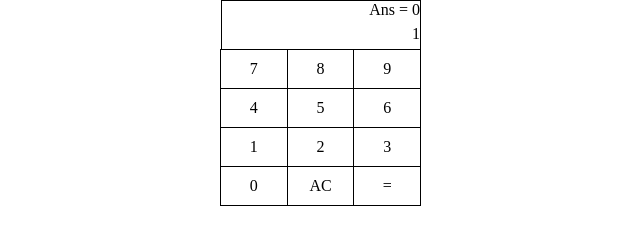
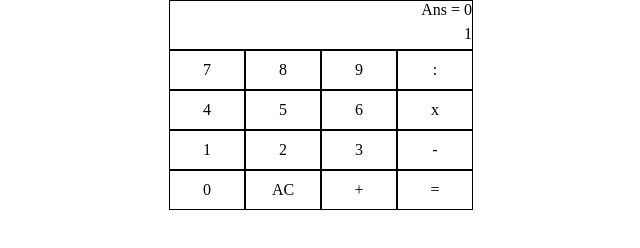
Before and after one commit to craftzmask/calculator, a plain HTML site: page index.html in a window 1280 px wide. Shown: the whole page, without its empty margins (319-959 px from the left). Drawn offline with Linux system fonts and the light colour scheme.

Commit message:
Add operator buttons and modify some style of the calculator

```diff
--- a/index.html
+++ b/index.html
@@ -17,20 +17,24 @@
         <div data-key="7" class="key">7</div>
         <div data-key="8" class="key">8</div>
         <div data-key="9" class="key">9</div>
+        <div data-key="/" class="key">:</div>
       </div>
       <div class="row">
         <div data-key="4" class="key">4</div>
         <div data-key="5" class="key">5</div>
         <div data-key="6" class="key">6</div>
+        <div data-key="*" class="key">x</div>
       </div>
       <div class="row">
         <div data-key="1" class="key">1</div>
         <div data-key="2" class="key">2</div>
         <div data-key="3" class="key">3</div>
+        <div data-key="-" class="key">-</div>
       </div>
       <div class="row">
         <div data-key="0" class="key">0</div>
         <div data-key="ac" class="key">AC</div>
+        <div data-key="+" class="key">+</div>
         <div data-key="=" class="key"> = </div>
       </div>
     </div>
--- a/style.css
+++ b/style.css
@@ -13,7 +13,7 @@ body {
   display: flex;
   flex-direction: column;
   align-items: center;
-  width: 200px;
+  width: 304px;
 }
 
 .result,
@@ -46,7 +46,6 @@ body {
   width: 100px;
   border: 1px solid black;
   padding: 10px 20px;
-  margin: -1px 0 0 -1px;
 }
 
 .key:hover {
```
